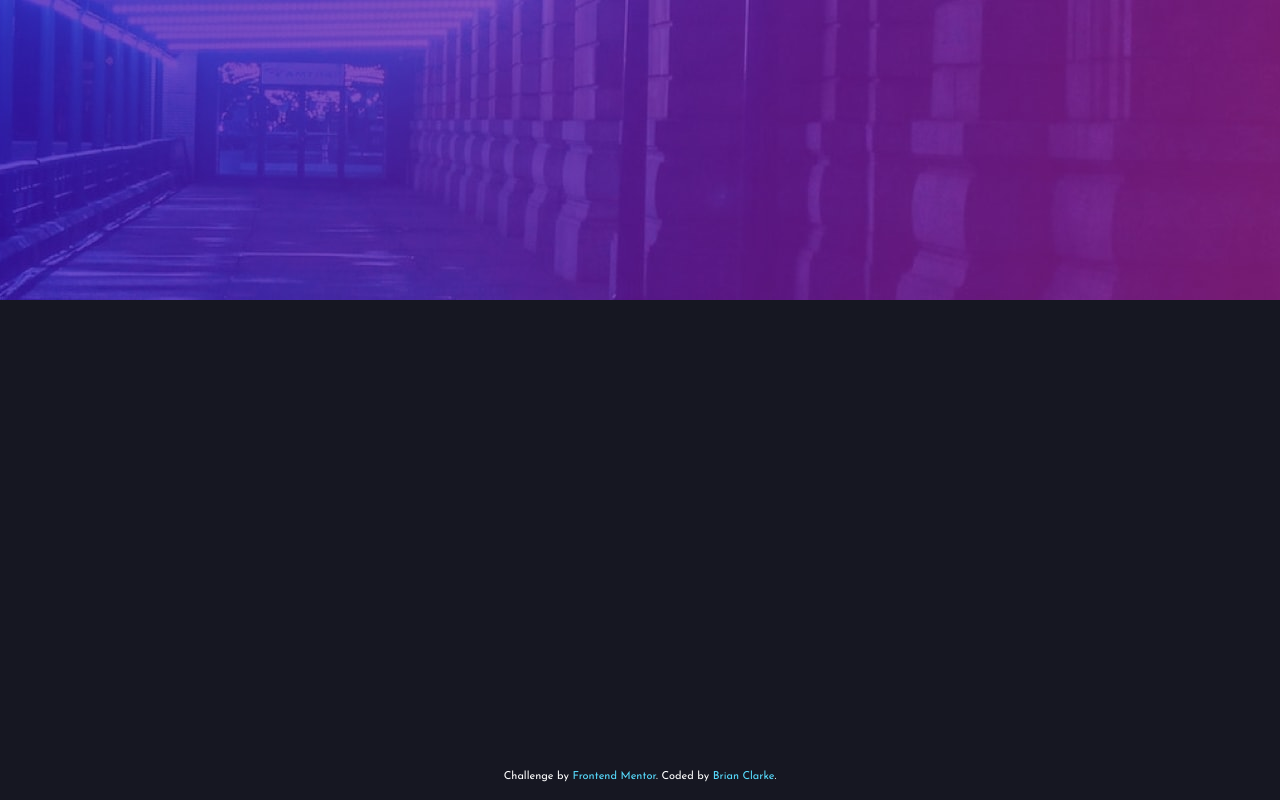
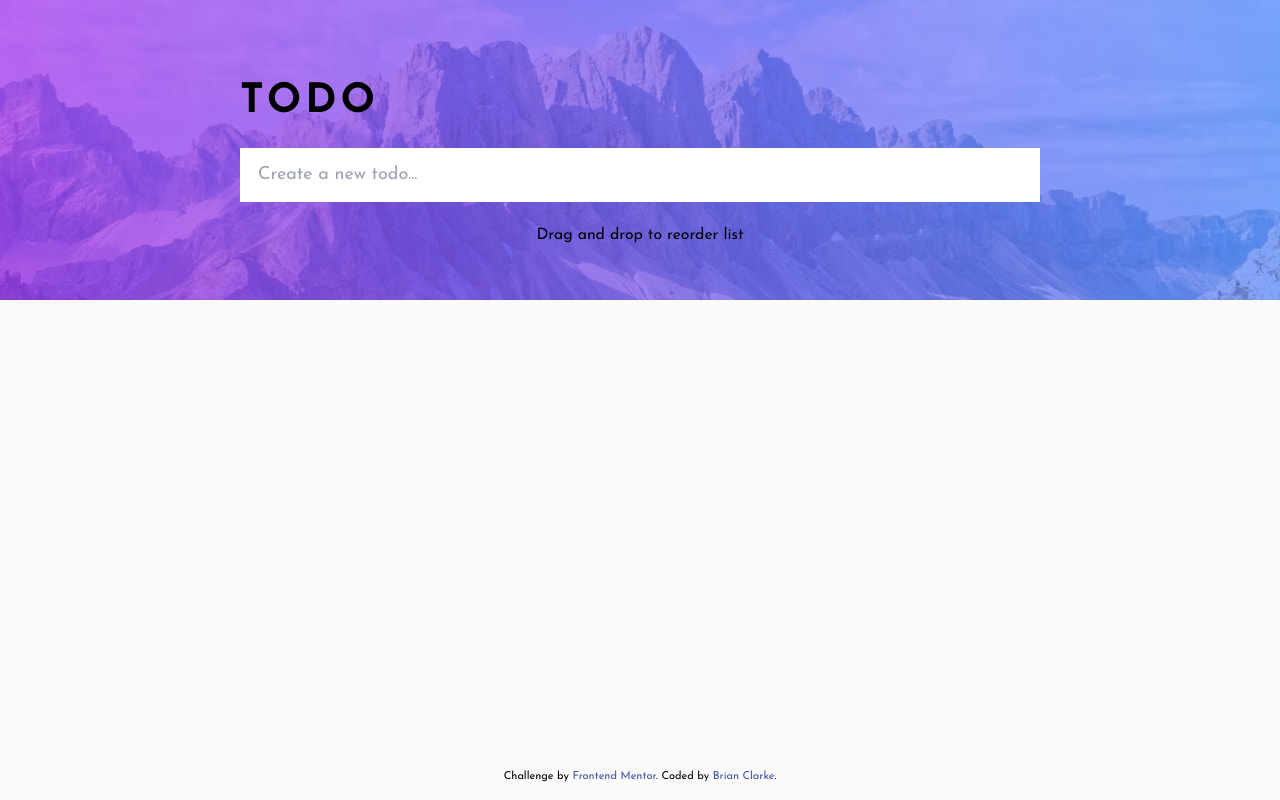
Before and after one commit to clarkeadg/fm-todo-app, a React (Vite) app: page / in a window 1280 px wide. Built offline with nearby package versions, Linux system fonts and the light colour scheme.

Commit message:
basic todos

```diff
--- a/src/App.tsx
+++ b/src/App.tsx
@@ -1,12 +1,15 @@
 import Attribution from './components/Attribution'
-//import AgeCalculator from './components/AgeCalculator/AgeCalculator'
+import Todos from './components/Todos/Todos'
 
 const App = () => {
-  // const theme = "light";
-  const theme = "dark";
+  const theme = "light";
+  // const theme = "dark";
 
   return (
-    <main className={`${theme} relative min-h-screen pt-[115px] md:pt-[155px] pb-10`}>
+    <main className={`${theme} relative min-h-screen pt-[115px] md:pt-[80px] pb-10`}>
+      <div className="px-5">
+        <Todos/>
+      </div>
       <div className="absolute bottom-0 w-full h-10 flex items-center justify-center">
         <Attribution/>
       </div>
--- /dev/null
+++ b/src/components/Todos/Todos.css
@@ -0,0 +1 @@
+.todos {}
--- /dev/null
+++ b/src/components/Todos/Todos.tsx
@@ -0,0 +1,71 @@
+import { useState } from 'react';
+import './Todos.css';
+
+interface ITodo {
+  title: string
+}
+
+const Todos = () => {
+  const [value, setValue] = useState("");
+  const [items, setItems] = useState(Array<ITodo>);
+
+  const addItem = () => {
+    if (!value) return;
+    setItems([{ title: value }, ...items]);
+    setValue('');
+  }
+
+  const removeItem = (id:number) => {
+    const newItems = items.filter((item, index)=> {
+      return id !== index
+    })
+    setItems(newItems)
+  }
+
+  return (
+    <div className="todos w-[800px] max-w-full mx-auto">
+      {/* Title */}
+      <h1 className="text-4xl tracking-widest font-bold uppercase mb-5">Todo</h1>
+
+      {/* Form */}
+      <div className="mb-5">
+        <form onSubmit={(e)=>{ e.preventDefault(); addItem(); }}>
+          <input
+            className="px-4 py-3 w-full"
+            type="text"
+            onChange={(e)=>{ setValue(e.target.value)}}
+            value={value}
+            placeholder="Create a new todo..."
+          />
+        </form>
+      </div>
+
+      {/* Todos List */}
+      <div className="todos-list">
+        <ul>
+          { items.map((item, index) => {
+            return (
+              <li key={index}>
+                <div className="todos-item flex w-full items-center justify-between">
+                  <div className="">
+                    {item.title}
+                  </div>
+                  <button className="" onClick={()=>{ removeItem(index); }}>
+                    X
+                  </button>
+                </div>
+              </li>
+            )
+          })}
+        </ul>
+      </div>
+
+      {/* Info */}
+      <div className="text-sm text-center">
+        Drag and drop to reorder list
+      </div>
+    </div>
+  );
+}
+
+export default Todos;
```
